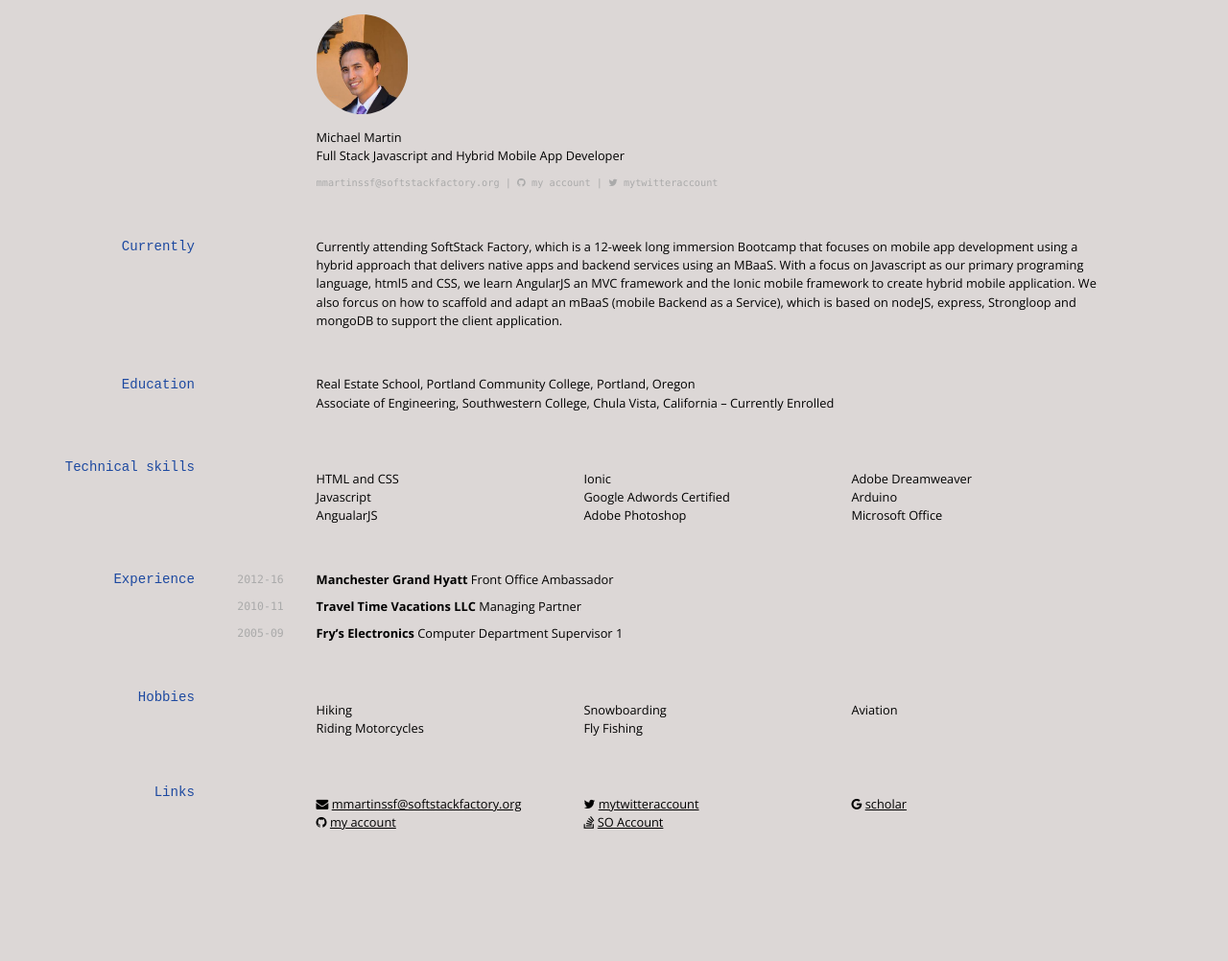
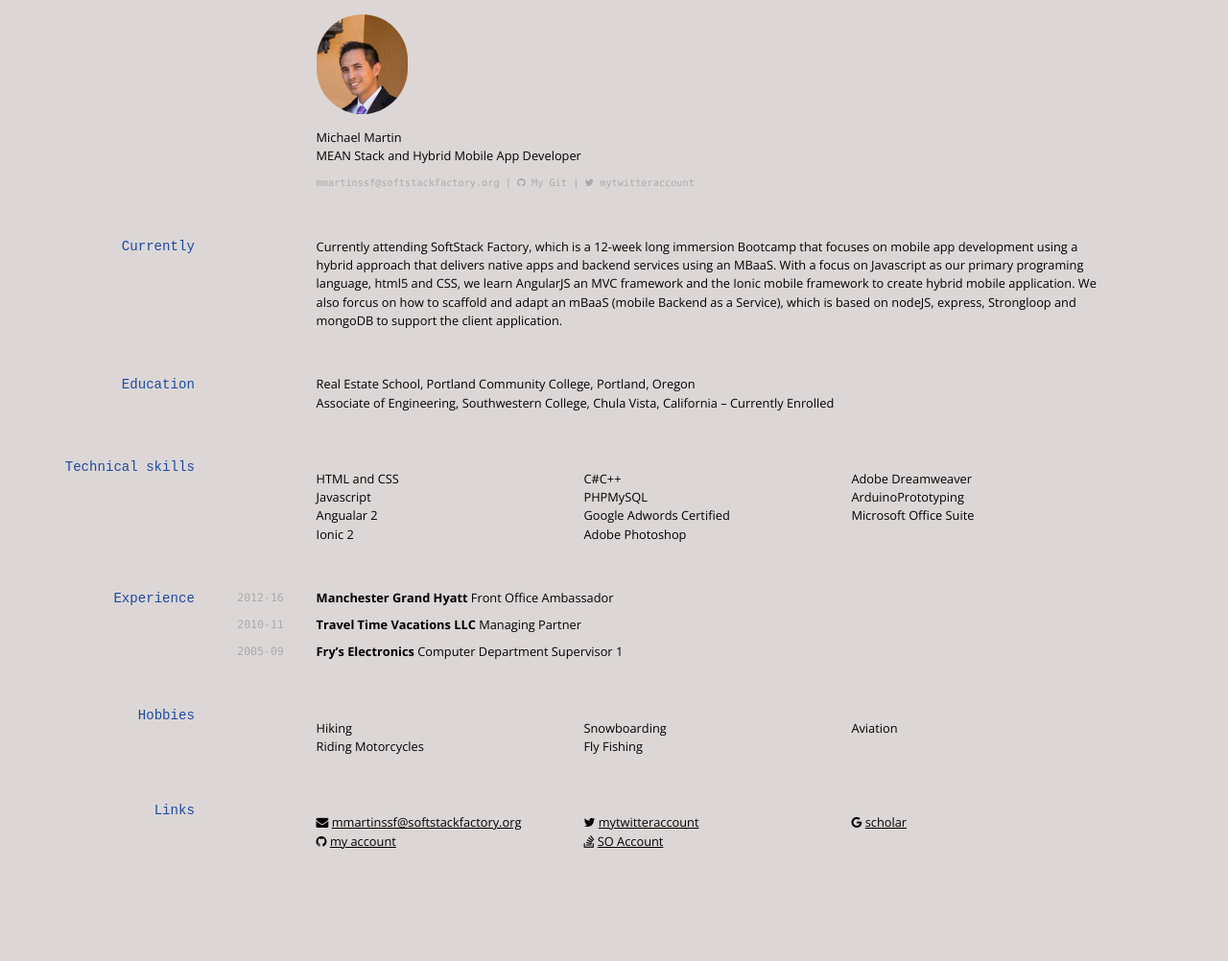
Before and after one commit to mmartinssf/mmartinssf.github.io, a Jekyll site: the page built from index.md, in a window 1280 px wide. Shown: the whole page at 96% size. Built offline with Jekyll 4.4.1, drawn with Linux system fonts in a browser that asks for light colours; nearby versions of some CDN libraries.

Commit message:
Update Info

```diff
--- a/index.md
+++ b/index.md
@@ -6,12 +6,12 @@ title: Michael Martin's CV
 ![Michael](./media/profilePic.jpg){:.avatar}
 
 Michael Martin<br />
-Full Stack Javascript and Hybrid Mobile App Developer
+MEAN Stack and Hybrid Mobile App Developer
 
 <div id="webaddress">
 <a href="mailto:">mmartinssf@softstackfactory.org</a>
 |
-<i class="fa fa-github"></i> <a href="https://github.com/mmartinssf/mmartinssf.github.io">my account</a>
+<i class="fa fa-github"></i> <a href="https://github.com/mmartinssf">My Git</a>
 |
 <i class="fa fa-twitter"></i> <a href="http://twitter.com/">mytwitteraccount</a>
 </div>
@@ -32,13 +32,15 @@ Associate of Engineering, Southwestern College, Chula Vista, California – Curr
 
 * HTML and CSS
 * Javascript
-* AngualarJS
-* Ionic
+* Angualar 2
+* Ionic 2
+* C# | C++
+* PHP | MySQL
 * Google Adwords Certified
 * Adobe Photoshop
 * Adobe Dreamweaver
-* Arduino
-* Microsoft Office
+* Arduino | Prototyping
+* Microsoft Office Suite
 
 
 ## Experience
```
Also changed, not shown: 1 other file.
